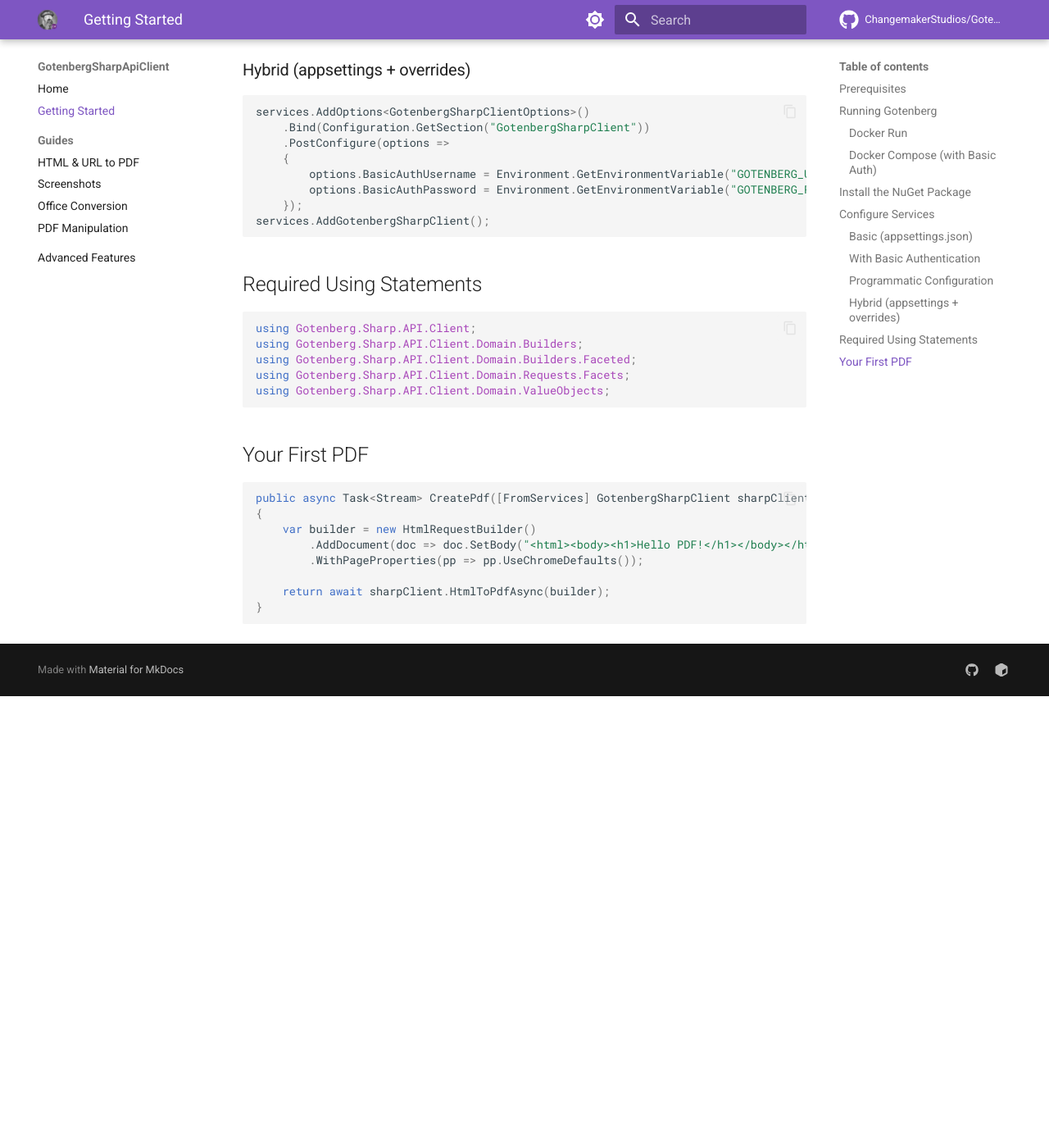
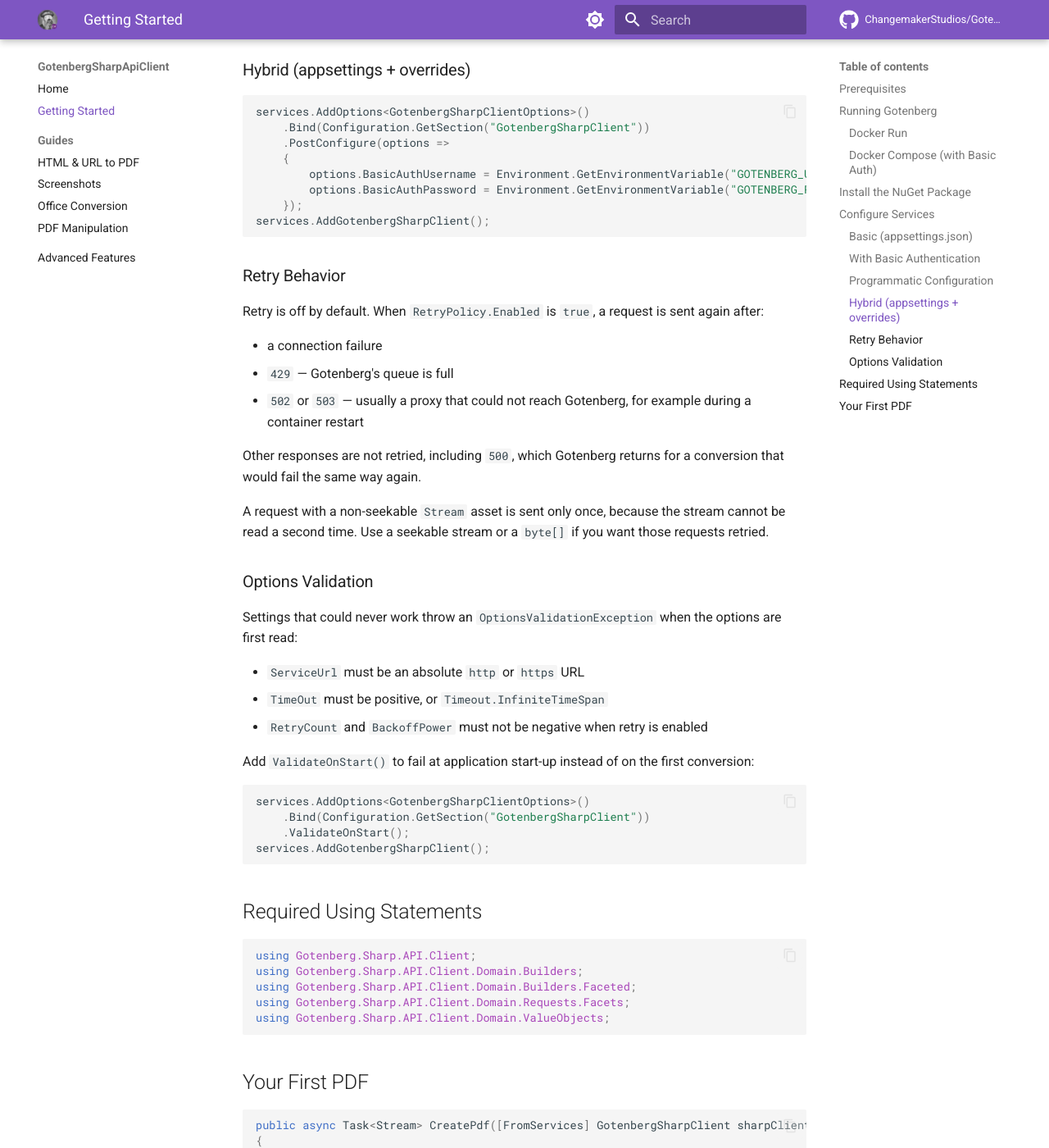
Before and after one commit to ChangemakerStudios/GotenbergSharpApiClient, an MkDocs documentation site: the page built from docs/getting-started.md, in a window 1280 px wide and 1400 px high, scrolled down 2061 px. Shown: the whole window at 82% size. Built offline with MkDocs 1.6.1 and Material for MkDocs 9.7.7, drawn with Linux system fonts in a browser that asks for light colours; comment, search, counter and statistics services are not loaded; before the commit the page ends 2910 px from its top, so only the background shows below that.

Commit message:
Document retry behaviour, options validation and error traces

````diff
--- a/docs/getting-started.md
+++ b/docs/getting-started.md
@@ -105,6 +105,35 @@ services.AddOptions<GotenbergSharpClientOptions>()
 services.AddGotenbergSharpClient();
 ```
 
+### Retry Behavior
+
+Retry is off by default. When `RetryPolicy.Enabled` is `true`, a request is sent again after:
+
+- a connection failure
+- `429` — Gotenberg's queue is full
+- `502` or `503` — usually a proxy that could not reach Gotenberg, for example during a container restart
+
+Other responses are not retried, including `500`, which Gotenberg returns for a conversion that would fail the same way again.
+
+A request with a non-seekable `Stream` asset is sent only once, because the stream cannot be read a second time. Use a seekable stream or a `byte[]` if you want those requests retried.
+
+### Options Validation
+
+Settings that could never work throw an `OptionsValidationException` when the options are first read:
+
+- `ServiceUrl` must be an absolute `http` or `https` URL
+- `TimeOut` must be positive, or `Timeout.InfiniteTimeSpan`
+- `RetryCount` and `BackoffPower` must not be negative when retry is enabled
+
+Add `ValidateOnStart()` to fail at application start-up instead of on the first conversion:
+
+```csharp
+services.AddOptions<GotenbergSharpClientOptions>()
+    .Bind(Configuration.GetSection("GotenbergSharpClient"))
+    .ValidateOnStart();
+services.AddGotenbergSharpClient();
+```
+
 ## Required Using Statements
 
 ```csharp
````
Also changed, not shown: docs/advanced-features.md (+15 -0 lines).
